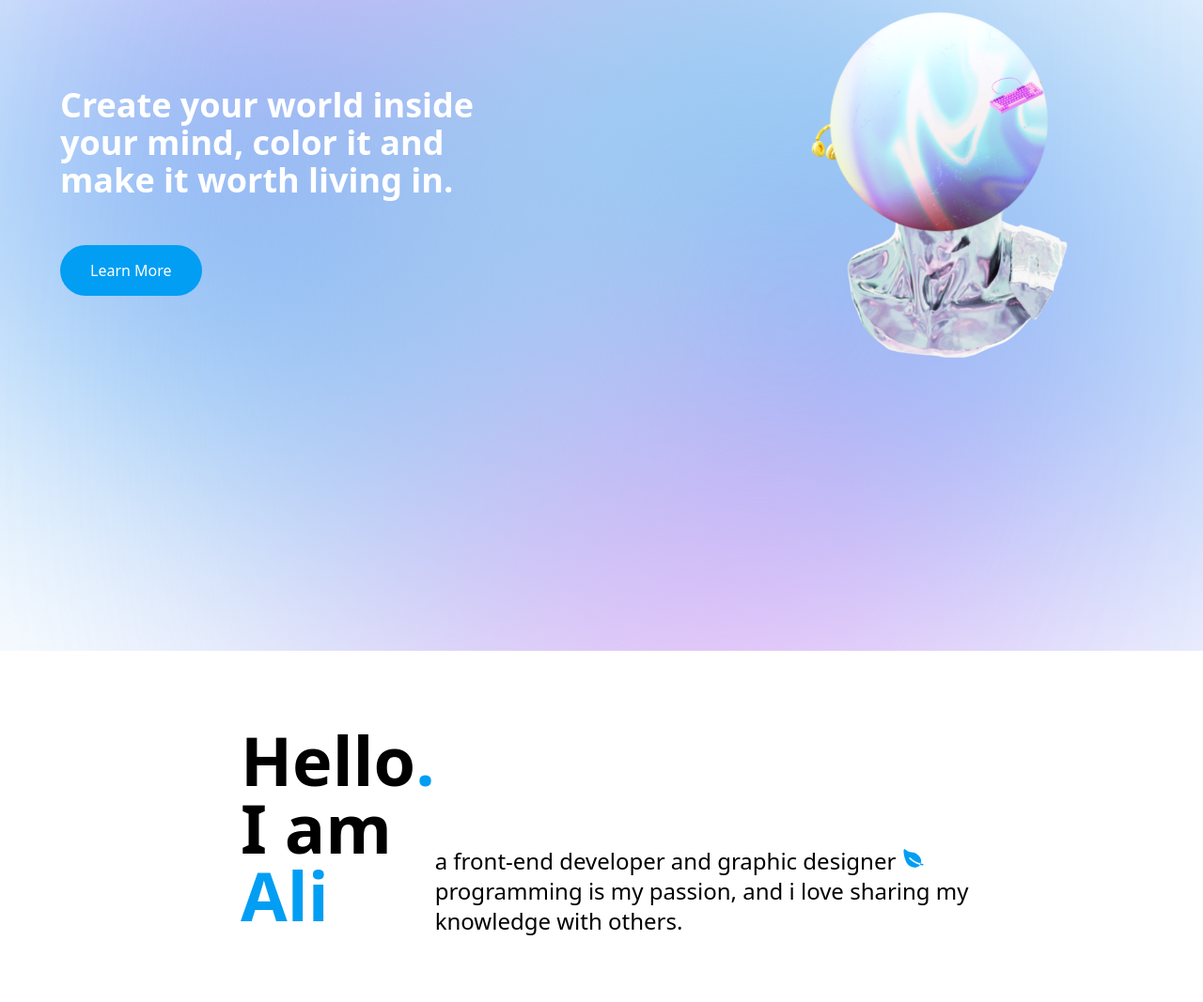
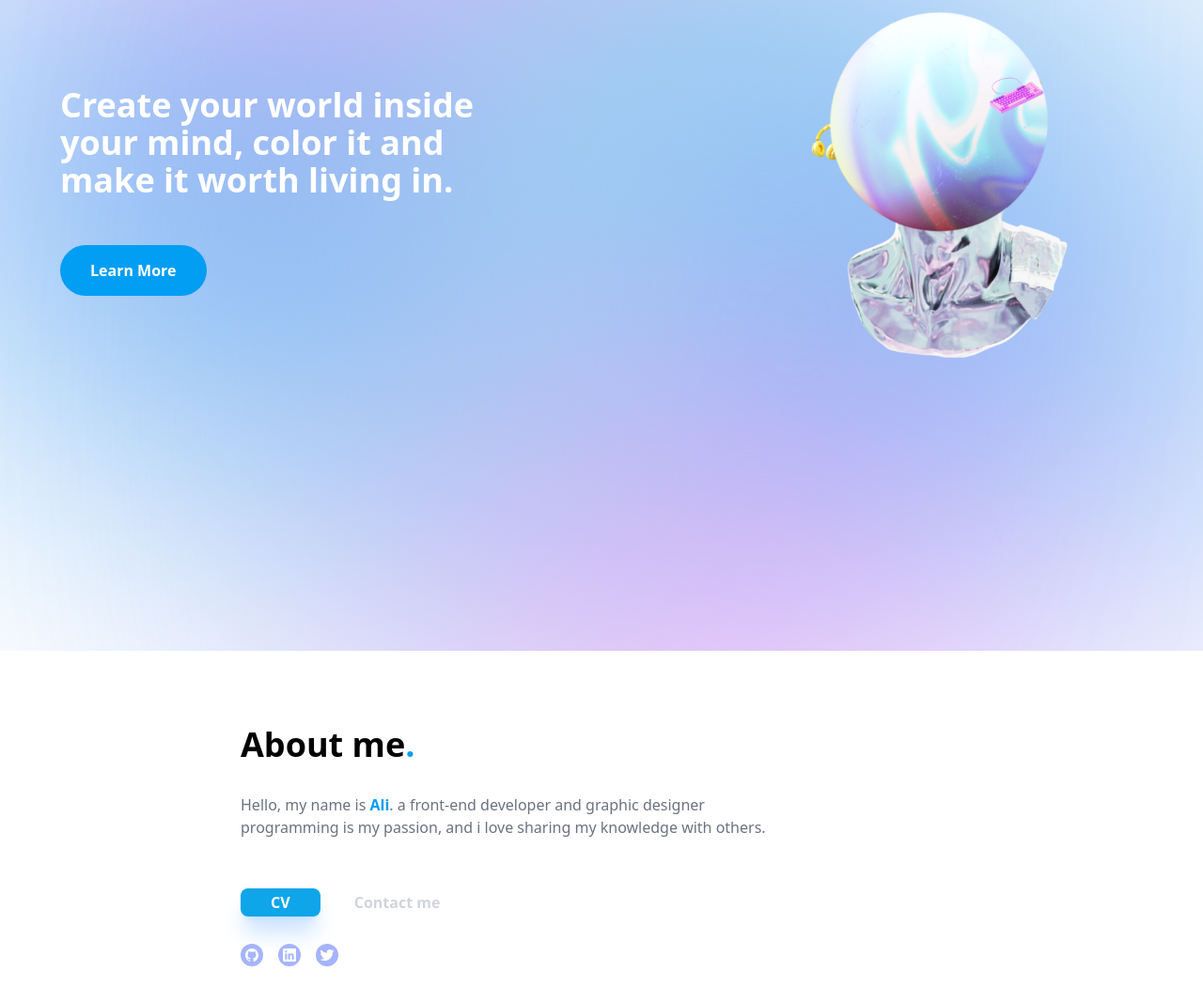
Before and after one commit to 3lawi964/Ali-Portofolio, a plain HTML site: page main.html in a window 1280 px wide. Shown: the part 107-1174 px from the top of the page at 94% size. Drawn offline with nearby package versions, Linux system fonts and the light colour scheme.

Commit message:
about sec done

```diff
--- a/main.html
+++ b/main.html
@@ -16,7 +16,7 @@
           <li><a href="#">About</a></li>
           <li><a href="#">Skills</a></li>
           <li><a href="#">Projects</a></li>
-          <li><a href="#">Contact</a></li>
+          <li><a href="#contact">Contact</a></li>
         </ul>
       </nav>
       <div>
@@ -31,7 +31,7 @@
           </h1>
           <a
             href="#"
-            class="blue-bg rounded-full text-white py-4 px-8 hover:ease-out duration-100 "
+            class="blue-bg rounded-full text-white py-4 px-8 hover:ease-out duration-100 font-semibold "
             >Learn More</a
           >
         </div>
@@ -48,13 +48,29 @@
       </div>
     </div>
     <div class="about--section w-3/4 mx-auto mb-20 pl-24">
-        <div class="">
-            <h3 class="text-7xl font-semibold float-left relative ">Hello<span class="blue-txt">.</span><br>I am<br><span class="blue-txt">Ali</span></h3>
-            <p class="text-2xl pt-32">a front-end developer and graphic designer                 <ion-icon name="leaf"></ion-icon>
+        <!-- todo About section -->
+        <div class="flex flex-col gap-8 " >
+            <h3 class="text-4xl font-semibold  " id="contact">About me<span class="blue-txt">.</span></h3>
+            <p class="text-base text-gray-500 mb-6 ">Hello, my name is <span class="blue-txt font-bold">Ali</span>. a front-end developer and graphic designer
                 <br> programming is my passion, and i love sharing my knowledge with others.
             </p>
+            <div>
+                <a href="#" class="shadow-blue-200 shadow-xl px-8 py-1 bg-sky-500 rounded-lg font-bold text-white hover:bg-sky-400 duration-300">CV</a>
+                <a href="#" class="px-8 py-1 text-gray-300 font-semibold duration-300 hover:text-gray-500" >Contact me</a>
+            </div>
+            <div class="flex gap-4">
+                <a href="#"><ion-icon name="logo-github" class="bg-indigo-300 text-white p-1 rounded-full hover:-translate-y-1 duration-300"></ion-icon></a>
+                <a href="#"><ion-icon name="logo-linkedin"  class="bg-indigo-300 text-white p-1 rounded-full hover:-translate-y-1 duration-300"></ion-icon></a>
+                <a href="#"><ion-icon name="logo-twitter" class="bg-indigo-300 text-white p-1 rounded-full hover:-translate-y-1 duration-300"></ion-icon></a>
+
+            </div>
         </div>
+        <!-- todo about section done! -->
+        <!-- todo skills section -->
 
+        <div>
+
+        </div>
 
 
     </div>
```
